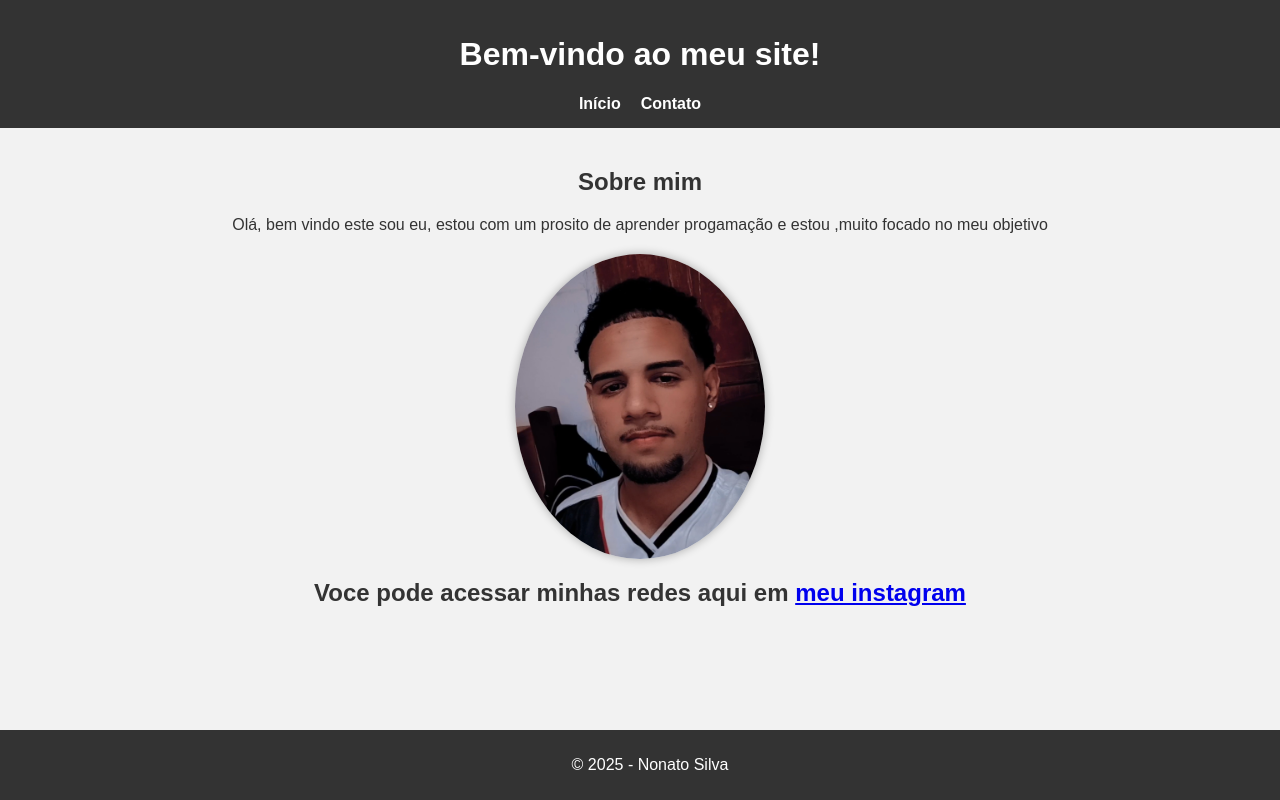
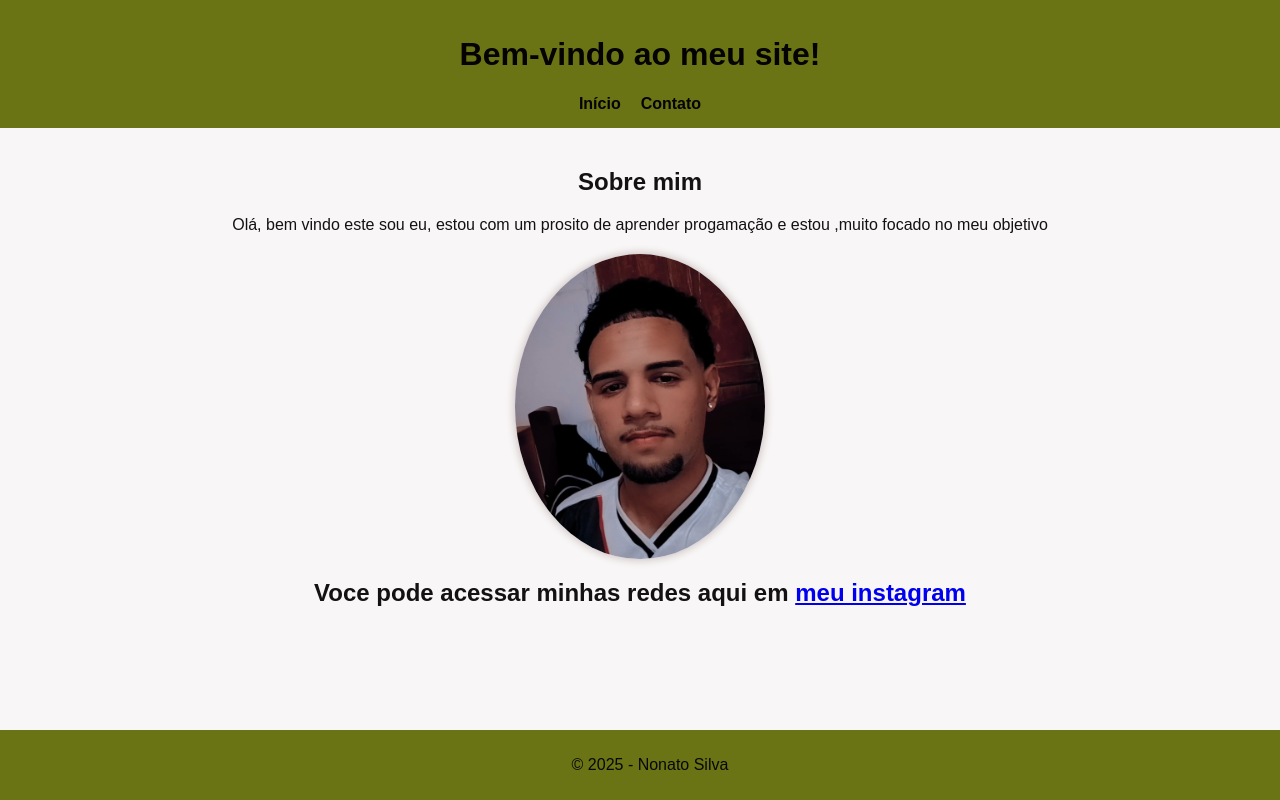
Before and after one commit to Nonato-sys/Meus-projetos-de-iniciante, a plain HTML site: page index.html in a window 1280 px wide. Drawn offline with Linux system fonts and the light colour scheme.

Commit message:
Add files via upload

```diff
--- a/estilo.css
+++ b/estilo.css
@@ -1,13 +1,13 @@
 body {
   margin: 0;
   font-family: Arial, sans-serif;
-  background-color: #f2f2f2;
-  color: #333;
+  background-color: #f8f6f6;
+  color: #131111;
 }
 
 header {
-  background-color: #333;
-  color: white;
+  background-color: #6a7414;
+  color: rgb(5, 2, 2);
   padding: 15px 0;
   text-align: center;
 }
@@ -20,7 +20,7 @@ nav {
 }
 
 nav a {
-  color: white;
+  color: rgb(5, 3, 3);
   text-decoration: none;
   font-weight: bold;
 }
@@ -31,8 +31,8 @@ main {
 }
 
 footer {
-  background-color: #333;
-  color: white;
+  background-color: #6a7414;
+  color: rgb(8, 8, 8);
   text-align: center;
   padding: 10px;
   position: fixed;
@@ -45,7 +45,7 @@ footer {
   margin: 20px auto;
   width: 250px;
   border-radius: 50%;
-  box-shadow: 0 0 10px rgba(0, 0, 0, 0.3);
+  box-shadow: 0 0 10px rgba(66, 19, 19, 0.3);
 }
 
 .formulario {
```
